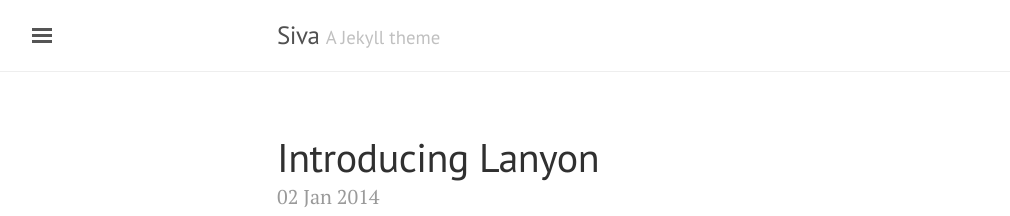
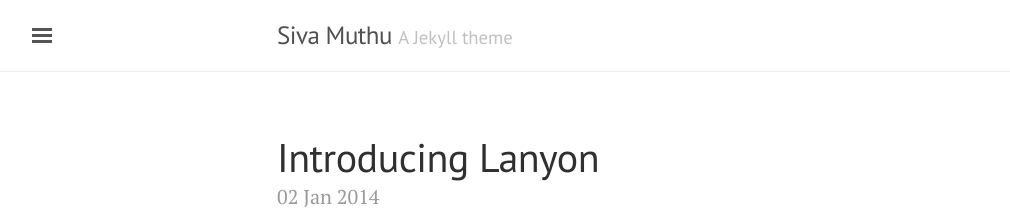
Before and after one commit to vinodhsiva/vinodhsiva.github.io, a Jekyll site: the page built from index.html, in a window 1280 px wide and 900 px high. Shown: the top 216 px of the window, without its empty margins (3-1013 px from the left). Built offline with Jekyll 4.4.1, drawn with Linux system fonts in a browser that asks for light colours; the list of posts is cut into pages by our own code.

Commit message:
added a file

```diff
--- a/_config.yml
+++ b/_config.yml
@@ -5,7 +5,7 @@ permalink:           pretty
 relative_permalinks: true
 
 # Setup
-title:               Siva
+title:               Siva Muthu
 tagline:             'A Jekyll theme'
 description:         'A reserved <a href="http://jekyllrb.com" target="_blank">Jekyll</a> theme that places the utmost gravity on content with a hidden drawer. Made by <a href="https://twitter.com/mdo" target="_blank">@mdo</a>.'
 url:                 http://vinodhsiva.github.io
```
